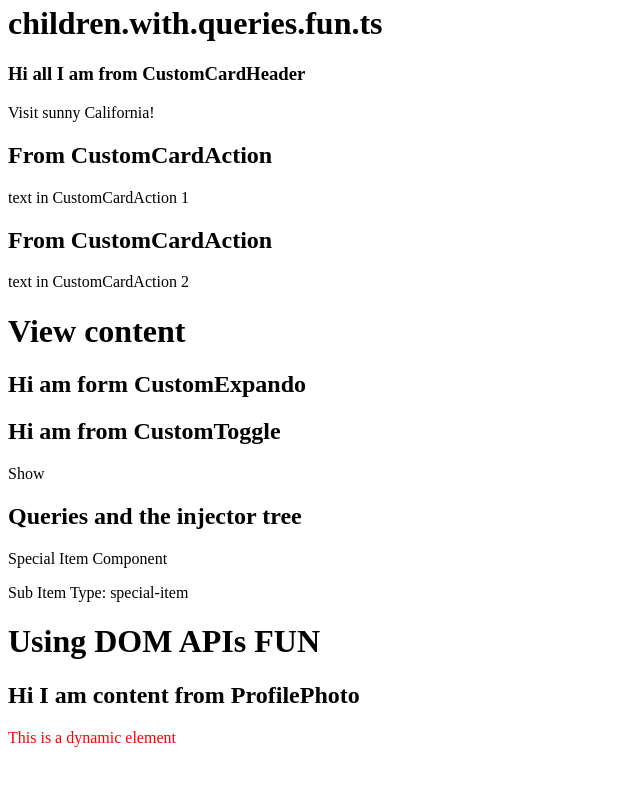
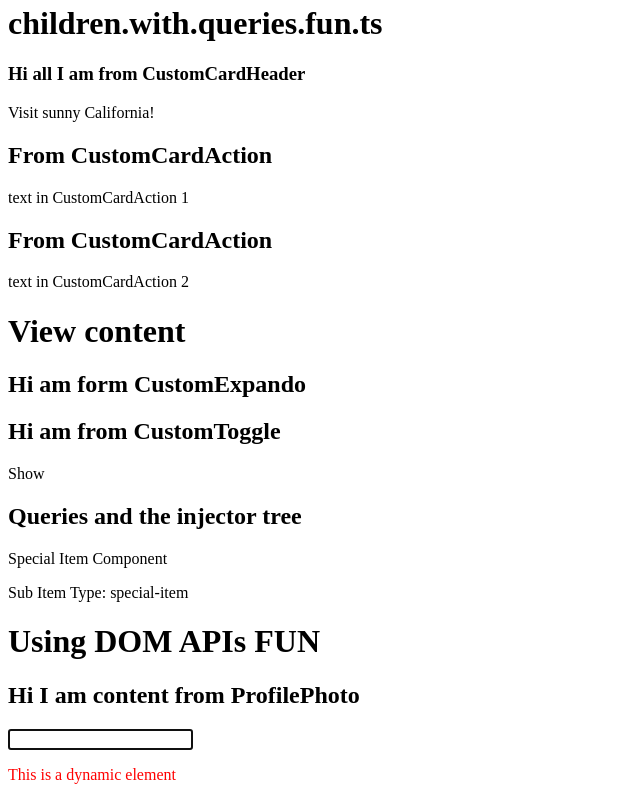
Before and after one commit to ArghyaGhoshBhim/AngularDon, an Angular app in the folder angularDon/: page / in a window 1280 px wide. Shown: the part 1057-1857 px from the top of the page, without its empty margins (0-640 px from the left). Before the commit the page ends 1820 px from the top, so only its background shows below. Built offline with nearby package versions, Linux system fonts and the light colour scheme.

Commit message:
fun of afterRender and afterNextRender

```diff
--- a/angularDon/src/app/components.fun/use-dom-apis.component.ts
+++ b/angularDon/src/app/components.fun/use-dom-apis.component.ts
@@ -1,15 +1,21 @@
-import { AfterViewInit, Component, ElementRef, OnInit, Renderer2, ViewChild } from "@angular/core";
+import { AfterViewInit, Component, ElementRef, OnInit, Renderer2, ViewChild, afterRender } from "@angular/core";
 
 @Component({
     selector:'profile-photo',
     standalone:true,
     template:`
     <h2>Hi I am content from ProfilePhoto</h2>
-    `
+    <input>
+    `,
+    styles: ['.dynamic-element { color: blue; }']
 })
 export class ProfilePhoto {
   constructor(elementRef: ElementRef) {
     console.log("FunUseDOMApi: Hello, I am from ProfilePhoto under ", elementRef.nativeElement.innerHTML);
+    afterRender(()=>{
+        // elementRef.nativeElement.querySelector('input');
+        elementRef.nativeElement.querySelector('input')?.focus();
+    })
   }
 }
 
```
